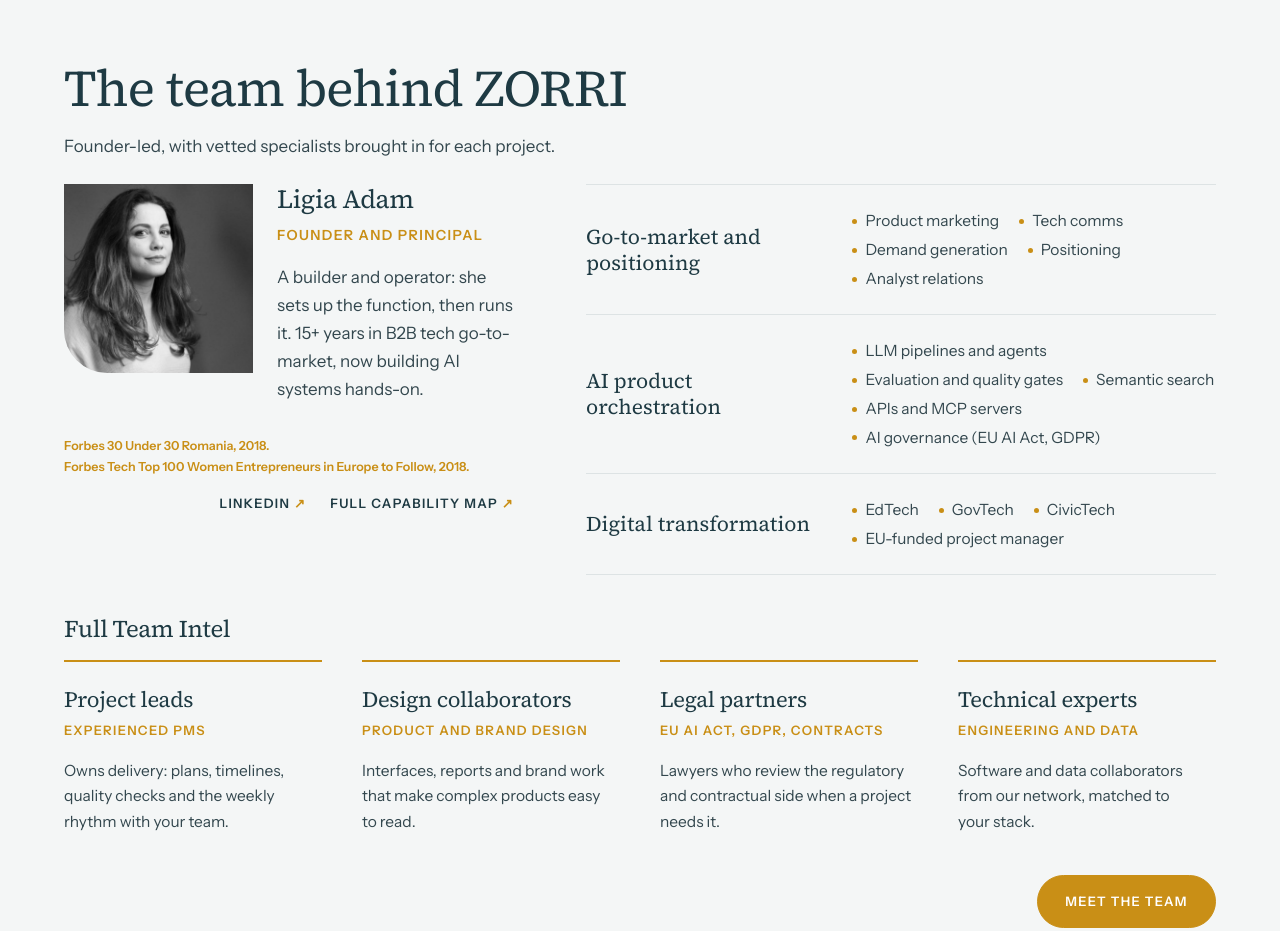
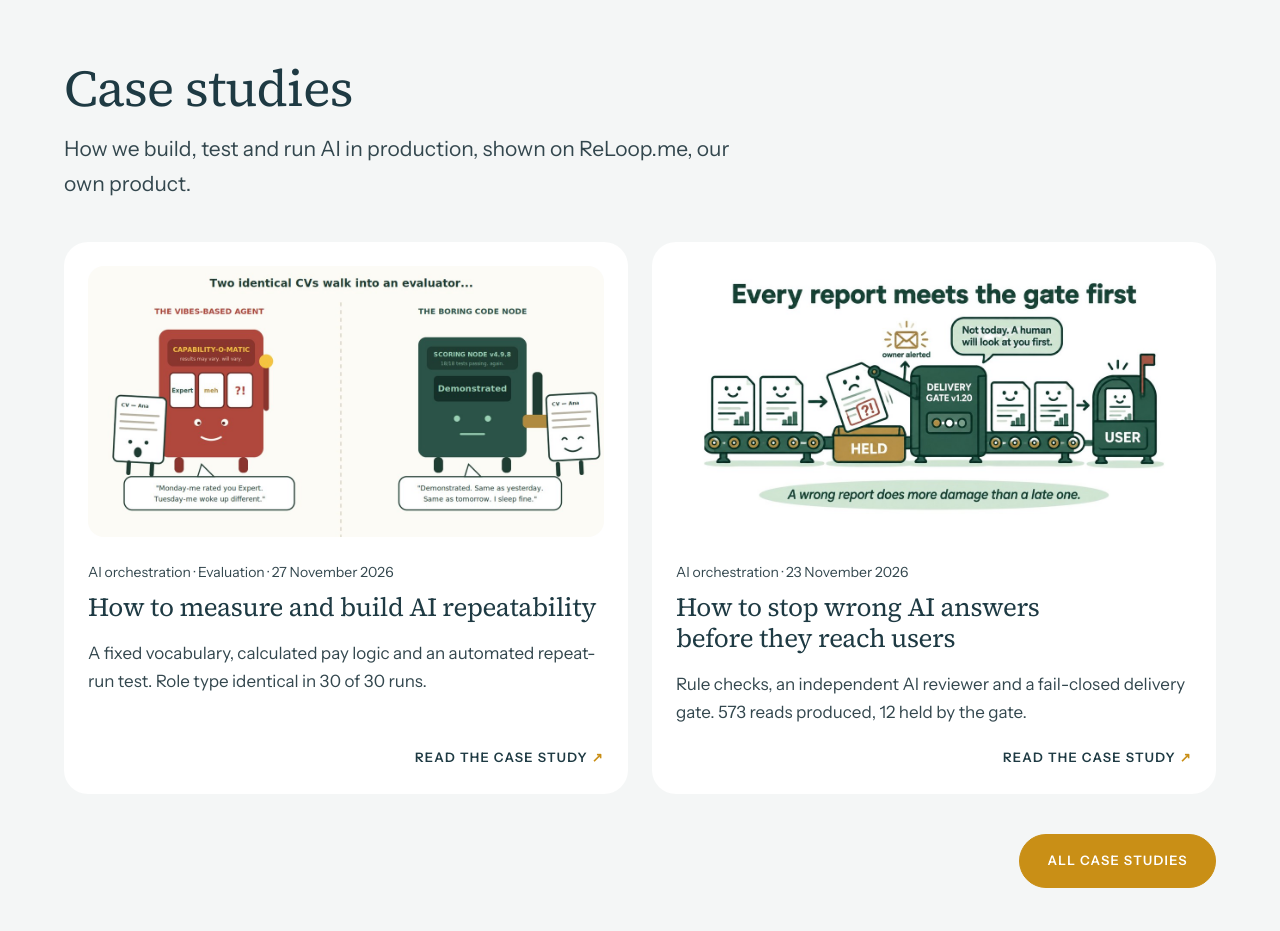
Before and after one commit to LigiaAdam/zorri.ro, a plain HTML site: page index.html in a window 1280 px wide. Shown: the part 2880-3811 px from the top of the page. Drawn offline with Linux system fonts and the light colour scheme.

Commit message:
Homepage 4.5.0: case studies section, Quick Job Ad Check Chrome extension in ReLoop.me products
Co-Authored-By: Claude Opus 5.5 <noreply@anthropic.com>
Claude-Session: https://claude.ai/code/session_01DMJjMaZg9mtNCjpY79jCnn

```diff
--- a/index.html
+++ b/index.html
@@ -1,5 +1,6 @@
 <!DOCTYPE html>
-<!-- ZORRI / — VERSION 4.4.0 -->
+<!-- ZORRI / — VERSION 4.5.0 -->
+<!-- 4.5.0 (2026-11-27): new "Case studies" section after Products (two cards with featured images, link to all case studies); team section switched to white so blocks still alternate; Quick Job Ad Check Chrome extension added to the ReLoop.me product list and to the ReLoop.me JSON-LD description. Everything else unchanged from 4.4.0. -->
 <!-- 4.4.0 (2026-11-25): Google Analytics (G-HQ5BXEPBLE) behind a consent banner via /assets/consent.js 1.0.0; nothing loads before Accept. Everything else unchanged from 4.3.0. -->
 <!-- 4.3.0 (2026-11-23): added "Case studies" to the main nav. Everything else unchanged from 4.2.0. -->
 <html lang="en">
@@ -28,6 +29,18 @@
 <link rel="preload" href="/assets/fonts/fraunces-latin-full-normal.woff2" as="font" type="font/woff2" crossorigin>
 <link rel="preload" href="/assets/fonts/instrument-sans-latin-wght-normal.woff2" as="font" type="font/woff2" crossorigin>
 <link rel="stylesheet" href="/assets/zorri.css">
+<style>
+.home-cs { list-style: none; padding: 0; margin: 0; display: grid; grid-template-columns: repeat(2, minmax(0, 1fr)); gap: var(--s3); }
+@media (max-width: 48rem) { .home-cs { grid-template-columns: 1fr; } }
+.home-cs li { background: var(--white); border-radius: 24px; padding: var(--s3); display: flex; flex-direction: column; }
+.home-cs .thumb { display: block; margin-bottom: var(--s3); border-radius: 16px; overflow: hidden; background: #fff; }
+.home-cs .thumb img { display: block; width: 100%; height: auto; }
+.home-cs .meta { font-size: var(--t-small); margin-bottom: var(--s1); }
+.home-cs h3 { margin-bottom: var(--s2); }
+.home-cs h3 a { text-decoration: none; }
+.home-cs h3 a:hover { text-decoration: underline; }
+.home-cs .more { margin-top: auto; }
+</style>
 <script type="application/ld+json">
 {
  "@context": "https://schema.org",
@@ -181,7 +194,7 @@
    "manufacturer": {
     "@id": "https://zorri.ro/#org"
    },
-   "description": "Capability intelligence platform for nonlinear careers and skills-based hiring. Profile Intel reads a CV; Role Intel reads a job description. Built and operated by ZORRI S.R.L."
+   "description": "Capability intelligence platform for nonlinear careers and skills-based hiring. Profile Intel reads a CV; Role Intel reads a job description. Also available as an API and MCP server and as the Quick Job Ad Check Chrome extension. Built and operated by ZORRI S.R.L."
   },
   {
    "@type": "WebSite",
@@ -311,6 +324,7 @@
      <li><a href="https://www.reloop.me/profile-intel">Profile Intel</a></li>
      <li><a href="https://api.reloop.me/">API &amp; MCP server</a></li>
      <li><a href="https://www.reloop.me/esco-skills-map">ESCO Skills Map</a></li>
+     <li><a href="https://chromewebstore.google.com/detail/hcdbodneibijamaaahoianicomdiacdp">Quick Job Ad Check for Chrome</a></li>
      <li>Job Ad Index <span class="soon">coming soon</span></li>
     </ul>
     <p class="prod-legal"><a href="https://www.reloop.me/privacy">Privacy</a> · <a href="https://api.reloop.me/">API docs</a></p>
@@ -320,7 +334,33 @@
  </div>
 </section>
 
-<section class="section block-panel" aria-labelledby="who-h">
+<section class="section block-panel" aria-labelledby="cases-h">
+ <div class="wrap">
+  <div class="section-head">
+   <h2 id="cases-h">Case studies</h2>
+   <p>How we build, test and run AI in production, shown on ReLoop.me, our own product.</p>
+  </div>
+  <ul class="home-cs">
+   <li>
+    <a class="thumb" href="/case-studies/ai-repeatability" tabindex="-1" aria-hidden="true"><img src="/assets/img/case-studies/ai-repeatability-featured.jpg" width="1200" height="630" alt="" loading="lazy"></a>
+    <p class="meta">AI orchestration · Evaluation · <time datetime="2026-11-27">27 November 2026</time></p>
+    <h3><a href="/case-studies/ai-repeatability">How to measure and build AI repeatability</a></h3>
+    <p>A fixed vocabulary, calculated pay logic and an automated repeat-run test. Role type identical in 30 of 30 runs.</p>
+    <p class="more"><a href="/case-studies/ai-repeatability">Read the case study</a></p>
+   </li>
+   <li>
+    <a class="thumb" href="/case-studies/ai-quality-control" tabindex="-1" aria-hidden="true"><img src="/assets/img/case-studies/ai-quality-control-featured.jpg" width="1200" height="630" alt="" loading="lazy"></a>
+    <p class="meta">AI orchestration · <time datetime="2026-11-23">23 November 2026</time></p>
+    <h3><a href="/case-studies/ai-quality-control">How to stop wrong AI answers before they reach users</a></h3>
+    <p>Rule checks, an independent AI reviewer and a fail-closed delivery gate. 573 reads produced, 12 held by the gate.</p>
+    <p class="more"><a href="/case-studies/ai-quality-control">Read the case study</a></p>
+   </li>
+  </ul>
+  <p class="section-cta"><a class="button button-sun" href="/case-studies/">All case studies</a></p>
+ </div>
+</section>
+
+<section class="section block-white" aria-labelledby="who-h">
  <div class="wrap">
   <div class="section-head">
    <h2 id="who-h">The team behind ZORRI</h2>
@@ -381,4 +421,4 @@
 </script>
 </body>
 </html>
-<!-- ZORRI / — VERSION 4.4.0 END -->
+<!-- ZORRI / — VERSION 4.5.0 END -->
--- a/sitemap.xml
+++ b/sitemap.xml
@@ -1,6 +1,6 @@
 <?xml version="1.0" encoding="UTF-8"?>
 <urlset xmlns="http://www.sitemaps.org/schemas/sitemap/0.9">
-  <url><loc>https://zorri.ro/</loc><lastmod>2026-11-09</lastmod><priority>1.0</priority></url>
+  <url><loc>https://zorri.ro/</loc><lastmod>2026-11-27</lastmod><priority>1.0</priority></url>
   <url><loc>https://zorri.ro/services</loc><lastmod>2026-11-09</lastmod><priority>0.9</priority></url>
   <url><loc>https://zorri.ro/ai-systems</loc><lastmod>2026-11-27</lastmod><priority>0.9</priority></url>
   <url><loc>https://zorri.ro/research</loc><lastmod>2026-11-09</lastmod><priority>0.9</priority></url>
```
